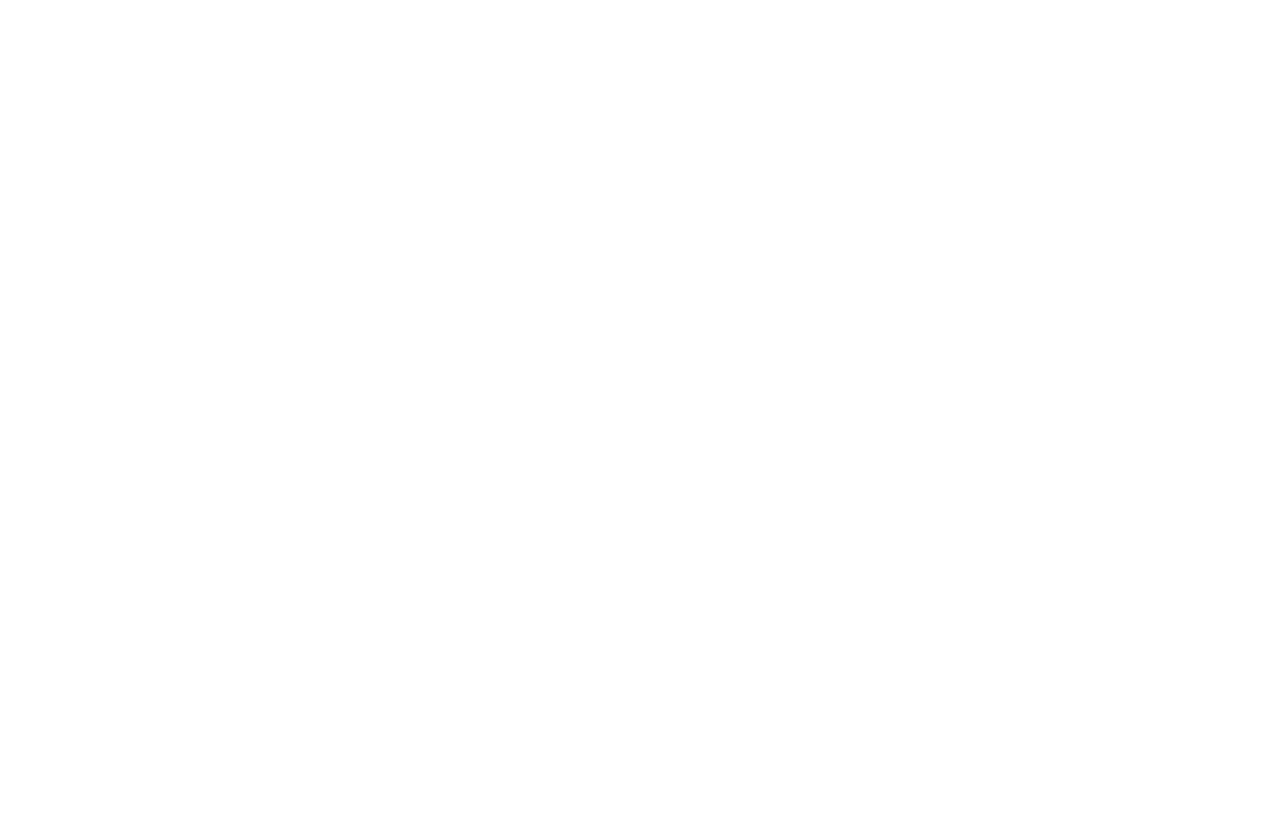
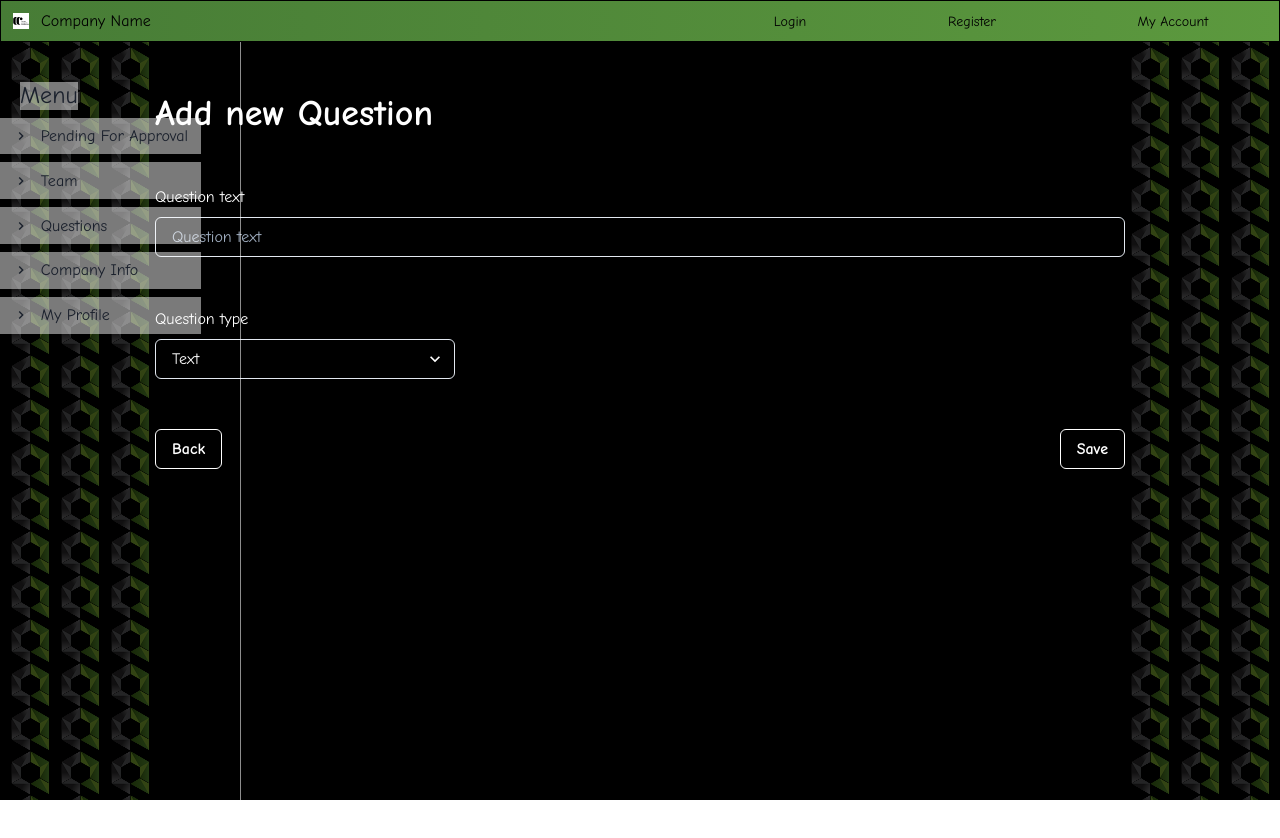
Before and after one commit to RobertBognar/hr-app, a React (Create React App) app: page /questionslistmain/addnewquestion in a window 1280 px wide. Before the commit this address had no page. Shown: the top 838 px of the page. Before the commit the page ends 800 px from the top, so only its background shows below. Built offline with nearby package versions, Linux system fonts and the light colour scheme.

Commit message:
add addQuestion , edit AuthContext and services

```diff
--- a/src/App.js
+++ b/src/App.js
@@ -16,6 +16,7 @@ import AuthLayout from './components/Layout/AuthLayout';
 import Page from './components/pages/Page';
 import CompanyInfoPage from './components/company-info-page/CompanyInfoPage';
 import QuestionsListMain from './components/questions-list/QuestionsListMain';
+import AddNewQuestion from './components/questions-list/AddNewQuestion';
 
 function App() {
     return (
@@ -64,15 +65,6 @@ function App() {
                                     />
                                 }
                             />
-                            <Route
-                                path="/questionslistmain"
-                                element={
-                                    <Page
-                                        Layout={GuestLayout}
-                                        Component={QuestionsListMain}
-                                    />
-                                }
-                            />
                         </Route>
                         <Route element={<ProtectedRoute />}>
                             <Route
@@ -102,6 +94,24 @@ function App() {
                                     />
                                 }
                             />
+                            <Route
+                                path="/questionslistmain"
+                                element={
+                                    <Page
+                                        Layout={AuthLayout}
+                                        Component={QuestionsListMain}
+                                    />
+                                }
+                            />
+                            <Route
+                                path="/questionslistmain/addnewquestion"
+                                element={
+                                    <Page
+                                        Layout={AuthLayout}
+                                        Component={AddNewQuestion}
+                                    />
+                                }
+                            />
                         </Route>
                     </Routes>
                 </BrowserRouter>
--- a/src/components/Routes/ProtectedRoute.js
+++ b/src/components/Routes/ProtectedRoute.js
@@ -3,7 +3,8 @@ import { Navigate, Outlet } from 'react-router-dom';
 import { useAuthContext } from '../../context/AuthContext';
 function ProtectedRoute() {
     const { userToken } = useAuthContext();
-    return userToken ? <Outlet /> : <Navigate to="/login" />;
+    // return userToken ? <Outlet /> : <Navigate to="/login" />;
+    return <Outlet />;
 }
 
 export default ProtectedRoute;
--- a/src/components/questions-list/AddNewQuestion.js
+++ b/src/components/questions-list/AddNewQuestion.js
@@ -10,8 +10,12 @@ import {
     Select,
 } from '@chakra-ui/react';
 import { useForm } from 'react-hook-form';
+import questionsListService from '../../services/QuestionsListService';
+import { useNavigate } from 'react-router-dom';
 
-const AddNewQuestion = ({ setAddNewQuestion, data, setData }) => {
+const AddNewQuestion = () => {
+    const navigate = useNavigate();
+
     const {
         register,
         handleSubmit,
@@ -19,12 +23,24 @@ const AddNewQuestion = ({ setAddNewQuestion, data, setData }) => {
     } = useForm();
 
     const onSubmit = (item) => {
-        const singleData = { id: Math.random(), ...item };
-        setData([...data, singleData]);
-        setAddNewQuestion(false);
+        const attributes = {
+            ...item,
+        };
+
+        async function addQuestionAndGoBack() {
+            await questionsListService.addQuestion(attributes);
+            navigate('/questionslistmain');
+        }
+        addQuestionAndGoBack();
     };
 
     return (
+        <Flex
+            px={['55px', '55px', '155px']}
+            direction="column"
+            className="bgBlack"
+            minH="calc(100vh - 42px)"
+        >
             <form onSubmit={handleSubmit(onSubmit)}>
                 <Heading py="50px" color="white">
                     Add new Question
@@ -38,7 +54,7 @@ const AddNewQuestion = ({ setAddNewQuestion, data, setData }) => {
                         type="text"
                         placeholder="Question text"
                         color="white"
-                    {...register('question', {
+                        {...register('text', {
                             required: true,
                             validate: (value) => {
                                 return !!value.trim();
@@ -46,7 +62,7 @@ const AddNewQuestion = ({ setAddNewQuestion, data, setData }) => {
                         })}
                     />
                 </FormControl>
-            {errors.question && (
+                {errors.text && (
                     <Text color="red">Question text is required!</Text>
                 )}
                 <FormControl mt="50px" w={['100%', '300px', '300px']}>
@@ -57,11 +73,11 @@ const AddNewQuestion = ({ setAddNewQuestion, data, setData }) => {
                         id="question-type"
                         color="white"
                         cursor="pointer"
-                    {...register('questionType')}
+                        {...register('type')}
                     >
-                    <option value="Text">Text</option>
-                    <option value="Long text">Long text</option>
-                    <option value="Image">Image</option>
+                        <option value="text">Text</option>
+                        <option value="long_text">Long text</option>
+                        <option value="image">Image</option>
                     </Select>
                 </FormControl>
                 <Flex mt="50px" justifyContent="space-between">
@@ -74,7 +90,7 @@ const AddNewQuestion = ({ setAddNewQuestion, data, setData }) => {
                             background: 'white',
                             color: 'black',
                         }}
-                    onClick={() => setAddNewQuestion(false)}
+                        onClick={() => navigate('/questionslistmain')}
                     >
                         Back
                     </Button>
@@ -93,6 +109,7 @@ const AddNewQuestion = ({ setAddNewQuestion, data, setData }) => {
                     </Button>
                 </Flex>
             </form>
+        </Flex>
     );
 };
 
--- a/src/components/questions-list/QuestionsList.js
+++ b/src/components/questions-list/QuestionsList.js
@@ -1,8 +1,27 @@
-import React from 'react';
+import React, { useState, useEffect } from 'react';
 import { Heading, Text, Flex, Button } from '@chakra-ui/react';
 import { SmallAddIcon } from '@chakra-ui/icons';
+import { useNavigate } from 'react-router-dom';
+import questionsListService from '../../services/QuestionsListService';
 
-const QuestionsList = ({ data, handleDelete, setAddNewQuestion }) => {
+const QuestionsList = () => {
+    const [data, setData] = useState([]);
+
+    async function questionArrayFunc() {
+        const arr = await questionsListService.questionsData();
+        setData(arr);
+    }
+    useEffect(() => {
+        questionArrayFunc();
+    }, []);
+
+    const navigate = useNavigate();
+
+    async function handleDelete(id) {
+        await questionsListService.deleteQuestion(id);
+        questionArrayFunc();
+    }
+
     return (
         <>
             <Flex
@@ -19,7 +38,9 @@ const QuestionsList = ({ data, handleDelete, setAddNewQuestion }) => {
                     alignItems="end"
                     py="10px"
                     className="question-list-add-btn"
-                    onClick={() => setAddNewQuestion(true)}
+                    onClick={() =>
+                        navigate('/questionslistmain/addnewquestion')
+                    }
                 >
                     <SmallAddIcon w={6} h={6} />
                     Add new question
@@ -38,7 +59,14 @@ const QuestionsList = ({ data, handleDelete, setAddNewQuestion }) => {
                         p="25px"
                         mb="25px"
                     >
-                        <Flex direction="column">
+                        <Flex
+                            direction="column"
+                            w={[
+                                '100%',
+                                'calc(100% - 180px)',
+                                'calc(100% - 180px)',
+                            ]}
+                        >
                             <Text fontWeight="700" fontSize="14px">
                                 Question {id + 1}
                             </Text>
--- a/src/context/AuthContext.js
+++ b/src/context/AuthContext.js
@@ -22,6 +22,7 @@ export const AuthProvider = ({ children }) => {
             alert('Login failed');
         }
     }
+
     useEffect(() => {
         if (localStorage.getItem('userData')) {
             setUserData(localStorage.getItem('userData'));
@@ -29,9 +30,10 @@ export const AuthProvider = ({ children }) => {
         if (localStorage.getItem('userToken')) {
             setUserToken(localStorage.getItem('userToken'));
         }
+
         console.log(userData);
         console.log(userToken);
-    }, [userToken]);
+    }, []);
 
     return (
         <AuthContext.Provider value={{ userData, userToken, login }}>
--- a/src/services/HttpService.js
+++ b/src/services/HttpService.js
@@ -6,9 +6,9 @@ const http = axios.create({
 
 http.interceptors.request.use(
     (config) => {
-        const token = localStorage.getItem('token');
+        const token = localStorage.getItem('userToken');
         if (token) {
-            const useToken = localStorage.getItem('token');
+            const useToken = localStorage.getItem('userToken');
             config.headers.Authorization = `Bearer ${useToken}`;
         }
 
--- a/src/services/QuestionsListService.js
+++ b/src/services/QuestionsListService.js
@@ -10,6 +10,31 @@ const questionsListService = {
             console.error(error);
         }
     },
+    addQuestion: async function (singleData) {
+        try {
+            const questionData = await http.get('/questions');
+
+            let orderMAx = 0;
+            questionData.data.data.map((item) => {
+                if (item.attributes.order > orderMAx)
+                    orderMAx = item.attributes.order;
+            });
+            const response = await http.post('/questions', {
+                data: { ...singleData, order: orderMAx + 1 },
+            });
+            return response;
+        } catch (error) {
+            console.log('An error occurred:', error.message);
+        }
+    },
+    deleteQuestion: async function (id) {
+        try {
+            const response = await http.delete(`/questions/${id}`);
+            return response;
+        } catch (error) {
+            console.log('An error occurred:', error.message);
+        }
+    },
 };
 
 export default questionsListService;
```
Also changed, not shown: src/components/questions-list/QuestionsListMain.js (+1 -31 lines). Lines whose indentation alone changed are shown as unchanged.
